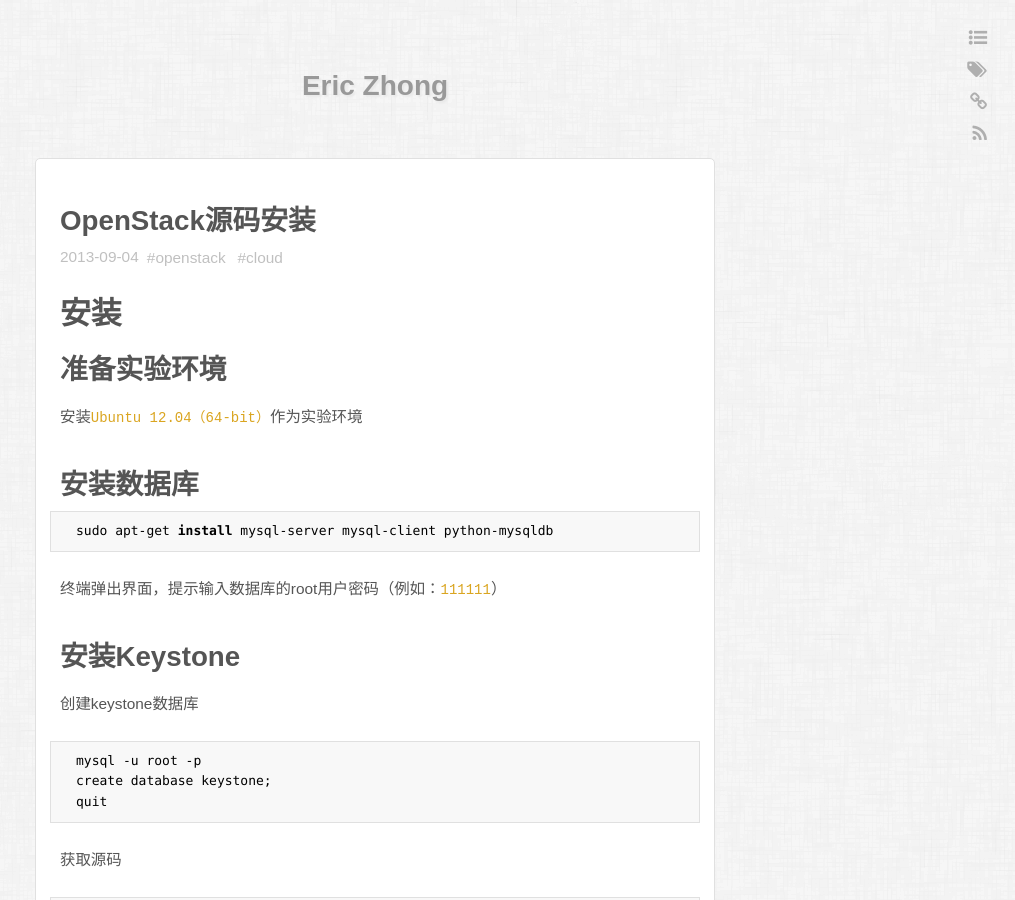
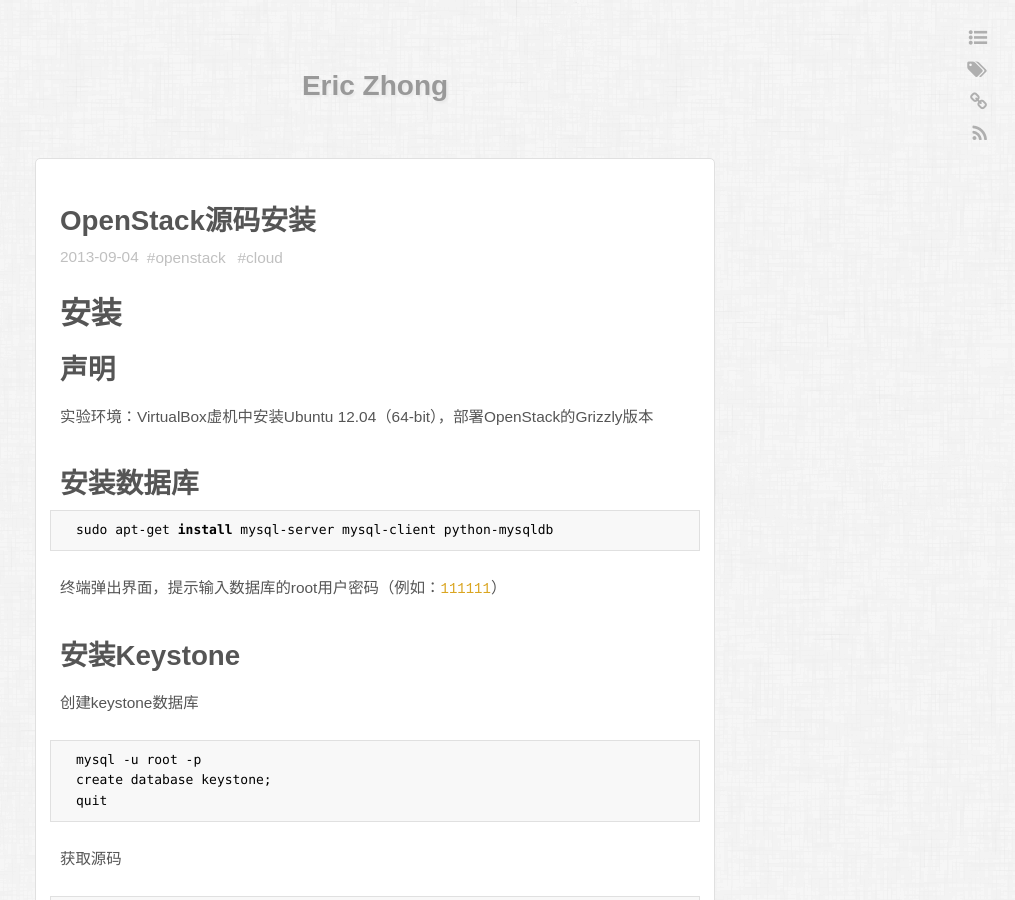
Before and after one commit to ericzhong/ericzhong.github.io, a Jekyll site: the page built from _posts/2013-09-04-install-openstack-from-source.md, in a window 1280 px wide and 900 px high. Shown: the whole window, without its empty margins (265-1280 px from the left). Built offline with Jekyll 4.4.1, drawn with Linux system fonts in a browser that asks for light colours; some web fonts are replaced; Markdown is read by kramdown in place of the engine named in the settings.

Commit message:
[openstack] add openstack version notice

```diff
--- a/_posts/2013-09-04-install-openstack-from-source.md
+++ b/_posts/2013-09-04-install-openstack-from-source.md
@@ -7,9 +7,9 @@
 
 # 安装
 
-## 准备实验环境
-
-安装`Ubuntu 12.04（64-bit）`作为实验环境
+## 声明
+
+实验环境：VirtualBox虚机中安装Ubuntu 12.04（64-bit），部署OpenStack的Grizzly版本
 
 ## 安装数据库
 
```
